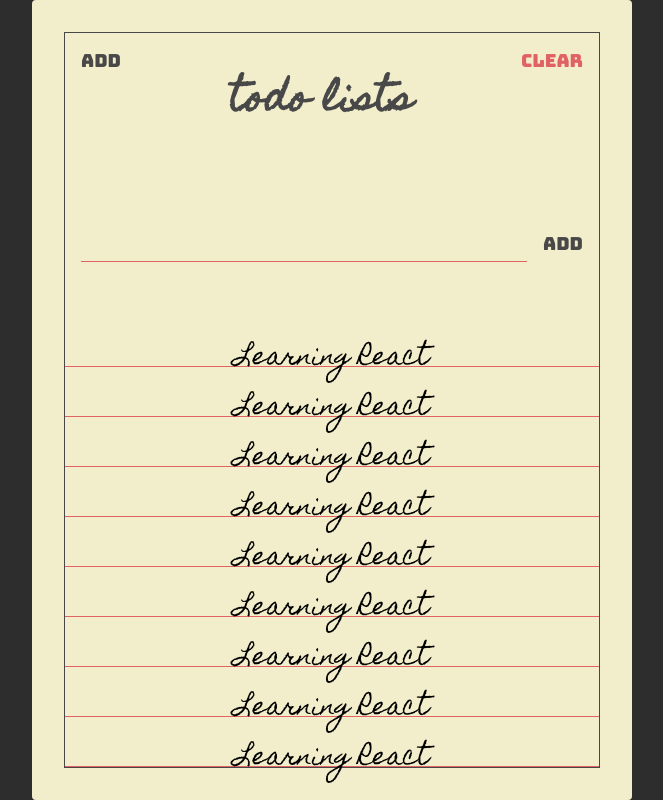
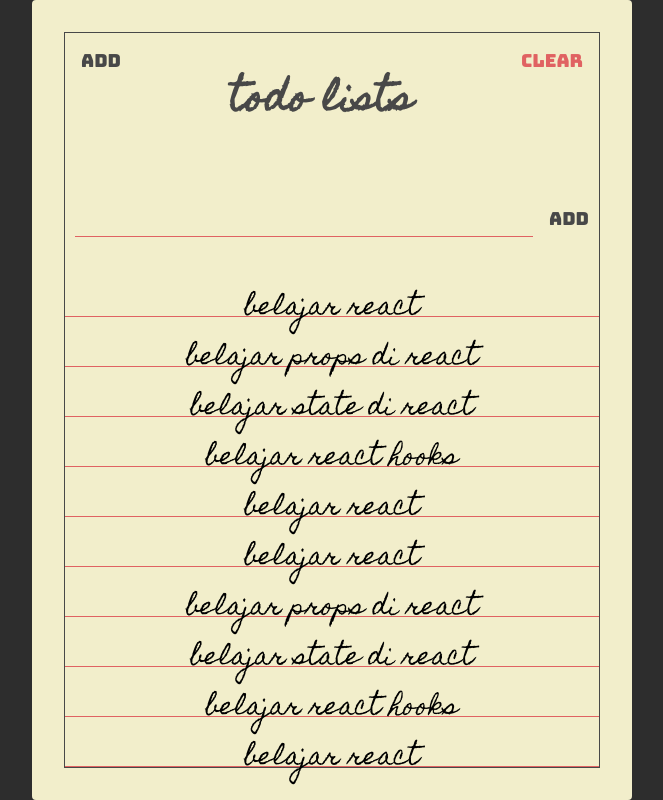
Before and after one commit to nauval-droid/React-TodoList, a React (Create React App) app: page / in a window 1280 px wide. Shown: the whole page, without its empty margins (308-971 px from the left). Built offline with nearby package versions, Linux system fonts and the light colour scheme.

Commit message:
Membuat pages dan component todo

```diff
--- a/src/App.js
+++ b/src/App.js
@@ -1,53 +1,8 @@
 import React from "react";
 import "./styles.css";
 
-import Paper from "./components/paper";
+import TodoList from "./pages/TodoList";
 
 export default function App() {
-  return (
-    <Paper>
-      <section className="header">
-        <button className="header-btn main-black-color">Add</button>
-        <h1 className="header-title">Todo Lists</h1>
-        <button className="header-btn main-red-color">Clear</button>
-      </section>
-
-      <section className="add">
-        <form action="" className="add-form">
-          <input type="text" className="add-input" />
-          <button className="add-btn main-black-color">Add</button>
-        </form>
-      </section>
-
-      <section className="todos">
-        <div className="todo">
-          <span className="todo-text">Learning React</span>
-        </div>
-        <div className="todo">
-          <span className="todo-text">Learning React</span>
-        </div>
-        <div className="todo">
-          <span className="todo-text">Learning React</span>
-        </div>
-        <div className="todo">
-          <span className="todo-text">Learning React</span>
-        </div>
-        <div className="todo">
-          <span className="todo-text">Learning React</span>
-        </div>
-        <div className="todo">
-          <span className="todo-text">Learning React</span>
-        </div>
-        <div className="todo">
-          <span className="todo-text">Learning React</span>
-        </div>
-        <div className="todo">
-          <span className="todo-text">Learning React</span>
-        </div>
-        <div className="todo">
-          <span className="todo-text">Learning React</span>
-        </div>
-      </section>
-    </Paper>
-  );
+  return <TodoList />;
 }
--- a/src/components/header.jsx
+++ b/src/components/header.jsx
@@ -0,0 +1,13 @@
+import React from "react";
+
+const Header = () => {
+  return (
+    <section className="header">
+      <button className="header-btn main-black-color">Add</button>
+      <h1 className="header-title">Todo Lists</h1>
+      <button className="header-btn main-red-color">Clear</button>
+    </section>
+  );
+};
+
+export default Header;
--- /dev/null
+++ b/src/components/todo.jsx
@@ -0,0 +1,16 @@
+import React from "react";
+import PropTypes from "prop-types";
+
+const Todo = (props) => {
+  return (
+    <div className="todo">
+      <span className="todo-text">{props.text}</span>
+    </div>
+  );
+};
+
+Todo.PropTypes = {
+  text: PropTypes.string.isRequired
+};
+
+export default Todo;
--- a/src/components/todoform.jsx
+++ b/src/components/todoform.jsx
@@ -0,0 +1,14 @@
+import React from "react";
+
+const TodoForm = () => {
+  return (
+    <section className="add">
+      <form action="" className="add-form">
+        <input type="text" className="add-input" />
+        <button className="add-btn main-black-color">Add</button>
+      </form>
+    </section>
+  );
+};
+
+export default TodoForm;
--- a/src/components/todos.jsx
+++ b/src/components/todos.jsx
@@ -0,0 +1,46 @@
+import React from "react";
+import Todo from "./todo";
+
+const Todos = () => {
+  const todos = [
+    {
+      text: "belajar react"
+    },
+    {
+      text: "belajar props di react"
+    },
+    {
+      text: "belajar state di react"
+    },
+    {
+      text: "belajar react hooks"
+    },
+    {
+      text: "belajar react"
+    },
+    {
+      text: "belajar react"
+    },
+    {
+      text: "belajar props di react"
+    },
+    {
+      text: "belajar state di react"
+    },
+    {
+      text: "belajar react hooks"
+    },
+    {
+      text: "belajar react"
+    }
+  ];
+  return (
+    <section className="todos">
+      {todos.map((todo) => {
+        return <Todo text={todo.text} />;
+      })}
+    </section>
+  );
+};
+
+export default Todos;
--- a/src/layout/container.jsx
+++ b/src/layout/container.jsx
@@ -0,0 +1,2 @@
+import React from "react";
+import PropTypes from "prop-types";
--- a/src/layout/item.jsx
+++ b/src/layout/item.jsx
@@ -0,0 +1,2 @@
+import React from "react";
+import PropTypes from "prop-types";
--- /dev/null
+++ b/src/pages/TodoList.jsx
@@ -0,0 +1,18 @@
+import React from "react";
+
+import Paper from "../components/paper";
+import Header from "../components/header";
+import TodoForm from "../components/todoform";
+import Todos from "../components/todos";
+
+const TodoList = () => {
+  return (
+    <Paper>
+      <Header />
+      <TodoForm />
+      <Todos />
+    </Paper>
+  );
+};
+
+export default TodoList;
--- a/src/styles.css
+++ b/src/styles.css
@@ -92,7 +92,7 @@
 }
 
 .add {
-  padding: 16px;
+  padding: 10px;
 }
 
 .add-form {
@@ -134,6 +134,8 @@
 .todos {
   display: flex;
   flex-direction: column;
+
+  min-height: 500px;
 }
 
 .todo {
@@ -142,7 +144,7 @@
   flex: 1 0 auto;
   text-align: center;
 
-  min-height: 34px;
+  max-height: 34px;
   margin: 16px 0 0;
   font-family: "homemade apple", sans-serif;
   font-size: 24px;
@@ -151,8 +153,9 @@
 }
 
 .todo-text {
+  width: 100%;
+  height: 50px;
   position: absolute;
-
   left: 50%;
   transform: translate(-50%);
 }
```
